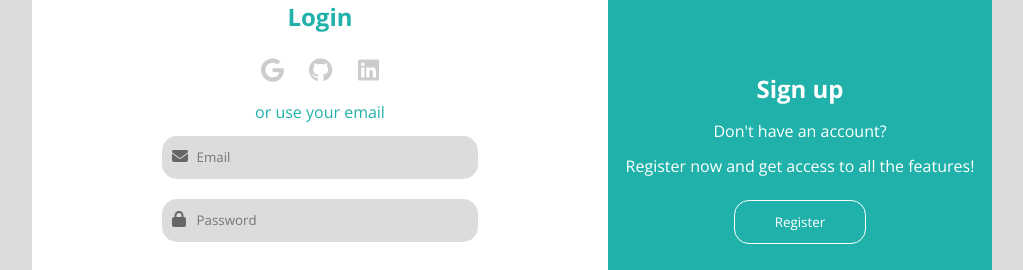
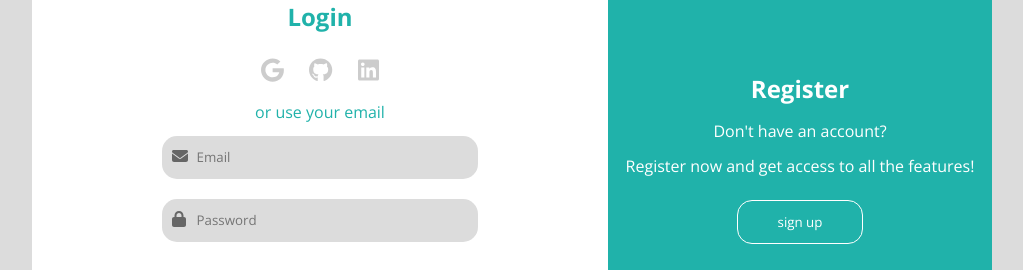
Before and after one commit to joaofelipe016/financial-manager-front, an Angular app: page /login in a window 1280 px wide. Shown: the part 243-513 px from the top of the page, without its empty margins (128-1151 px from the left). Built offline with nearby package versions, Linux system fonts and the light colour scheme.

Commit message:
correção de texto

```diff
--- a/src/app/view/cadastro/cadastro.component.html
+++ b/src/app/view/cadastro/cadastro.component.html
@@ -2,7 +2,7 @@
   <div class="modal-content" (click)="$event.stopPropagation()">
     <button class="close-btn" (click)="close()">×</button>
     <form class="form">
-      <h2 class="title color-secondary">Sign up</h2>
+      <h2 class="title color-secondary">Register</h2>
       <ul class="list">
         <li class="list-item"><fa-icon [icon]="faGoogle"></fa-icon></li>
         <li class="list-item"><fa-icon [icon]="faGithub"></fa-icon></li>
@@ -27,7 +27,7 @@
           <input type="password" class="form-control" id="password" placeholder="Password"/>
         </div>
       </div>
-      <button type="submit" class="button button-secondary">Sign in</button>
+      <button type="submit" class="button button-secondary">Sign up</button>
     </form>
   </div>
 </div>
--- a/src/app/view/login/login.component.html
+++ b/src/app/view/login/login.component.html
@@ -25,10 +25,10 @@
       </form>
     </div>
     <div class="login-second">
-      <h2 class="title color-primary">Sign up</h2>
+      <h2 class="title color-primary">Register</h2>
       <p class="text color-primary">Don't have an account?</p>
       <p class="text color-primary">Register now and get access to all the features!</p>
-      <button class="button button-primary" (click)="openModal()">Register</button>
+      <button class="button button-primary" (click)="openModal()">sign up</button>
       <ng-template #modalContainer>
         <app-cadastro></app-cadastro>
       </ng-template>
```
